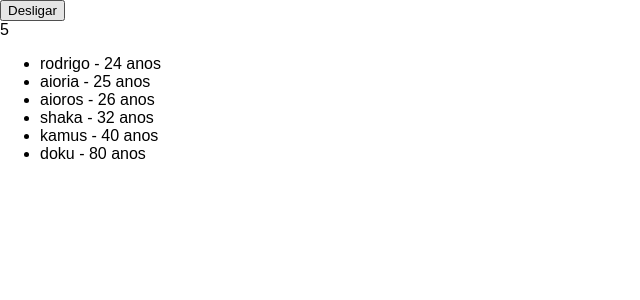
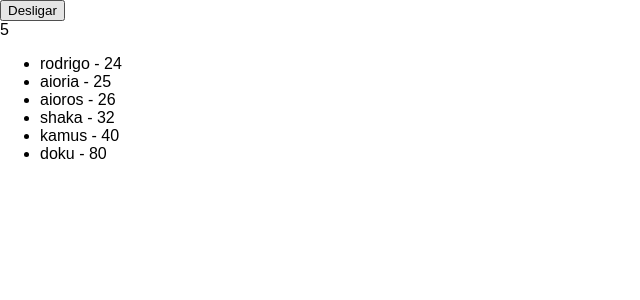
Before and after one commit to RodrigoMachado9/React-Js-Components, a React (Create React App) app: page / in a window 1280 px wide. Shown: the top 300 px of the page, without its empty margins (0-640 px from the left). Built offline with nearby package versions, Linux system fonts and the light colour scheme.

Commit message:
include method onClick and function sayMyName

```diff
--- a/src/components/PeopleList.js
+++ b/src/components/PeopleList.js
@@ -3,12 +3,12 @@ import React, { Component } from 'react';
 
 
 const myList = [
-    {'id':'12345', 'nome':'rodrigo', 'idade':'24'},
-    {'id':'12346', 'nome':'aioria', 'idade':'25'},
-    {'id':'12347', 'nome':'aioros', 'idade':'26'},
-    {'id':'12348', 'nome':'shaka', 'idade':'32'},
-    {'id':'12349', 'nome':'kamus', 'idade':'40'},
-    {'id':'12344', 'nome':'doku', 'idade':'80'},
+    {'id':'12345', 'name':'rodrigo', 'age':'24'},
+    {'id':'12346', 'name':'aioria', 'age':'25'},
+    {'id':'12347', 'name':'aioros', 'age':'26'},
+    {'id':'12348', 'name':'shaka', 'age':'32'},
+    {'id':'12349', 'name':'kamus', 'age':'40'},
+    {'id':'12344', 'name':'doku', 'age':'80'},
 
 
 ];
@@ -20,20 +20,33 @@ class PeopleList extends Component{
     //
     // }
 
+    // sayMyName(person)
+
+    sayMyName(person){
+        // console.log(person)
+        alert(person.name)
+
+    }
     render() {
 
         // const elementsList = [];
         // for (let i = 0 ; i < myList.length;  i ++ ){
         //     elementsList.push(
-        //         <li>{myList[i].nome} - {myList[i].idade} anos</li>
+        //         <li>{myList[i].nome} - {myList[i].age} anos</li>
         //     )
         //
         // }
-        const list = myList.map(person => <li key={person.id}>{person.nome} - {person.idade} anos</li>);
+
+        // const list = myList.map(person => <li key={person.id}>{person.name} - {person.age} anos</li>);
+
         return(
             // utilizando a função => map / array function para 'substituir' o comando for;
             <ul>
-                {list}
+                {/*{list}*/}
+                {
+                    myList.map(person => <li onClick={this.sayMyName.bind(this, person)} key={person.id}> {person.name} - {person.age} </li>)
+
+                }
             </ul>
         );
     }
```
